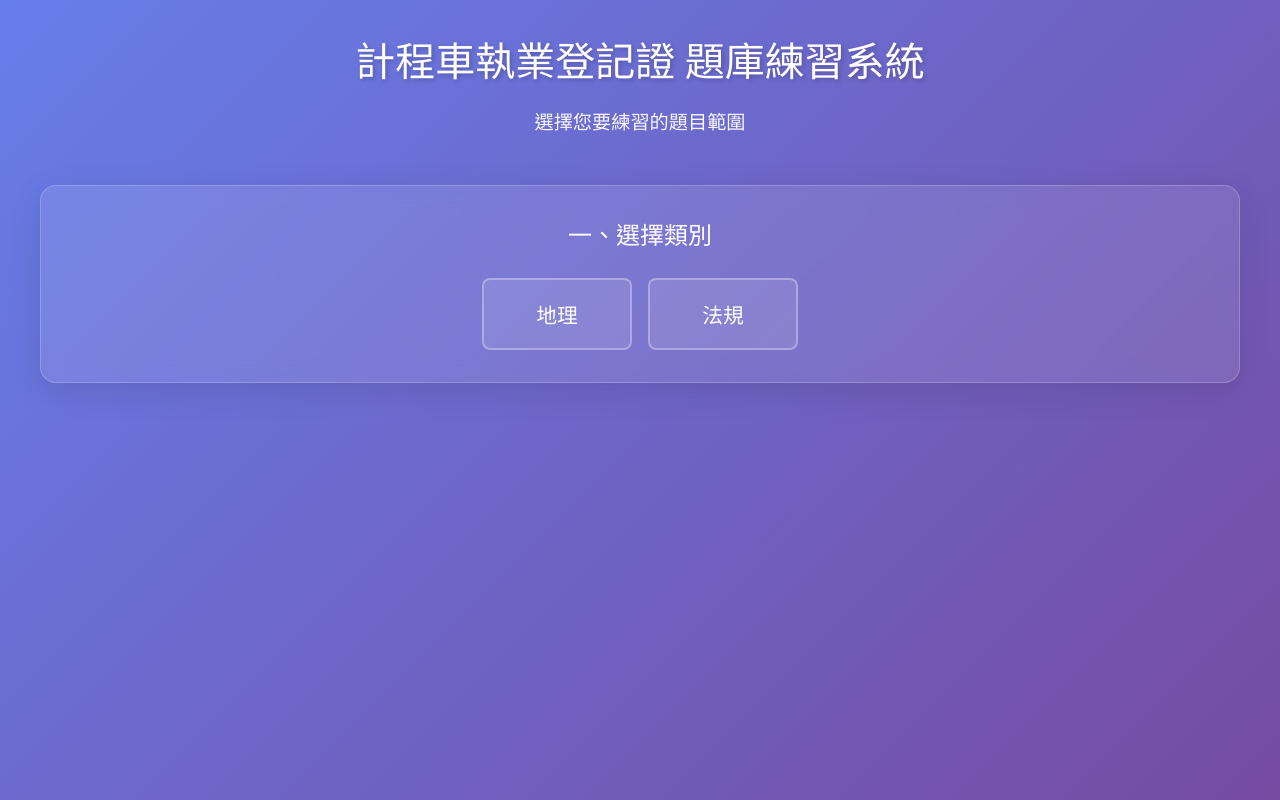
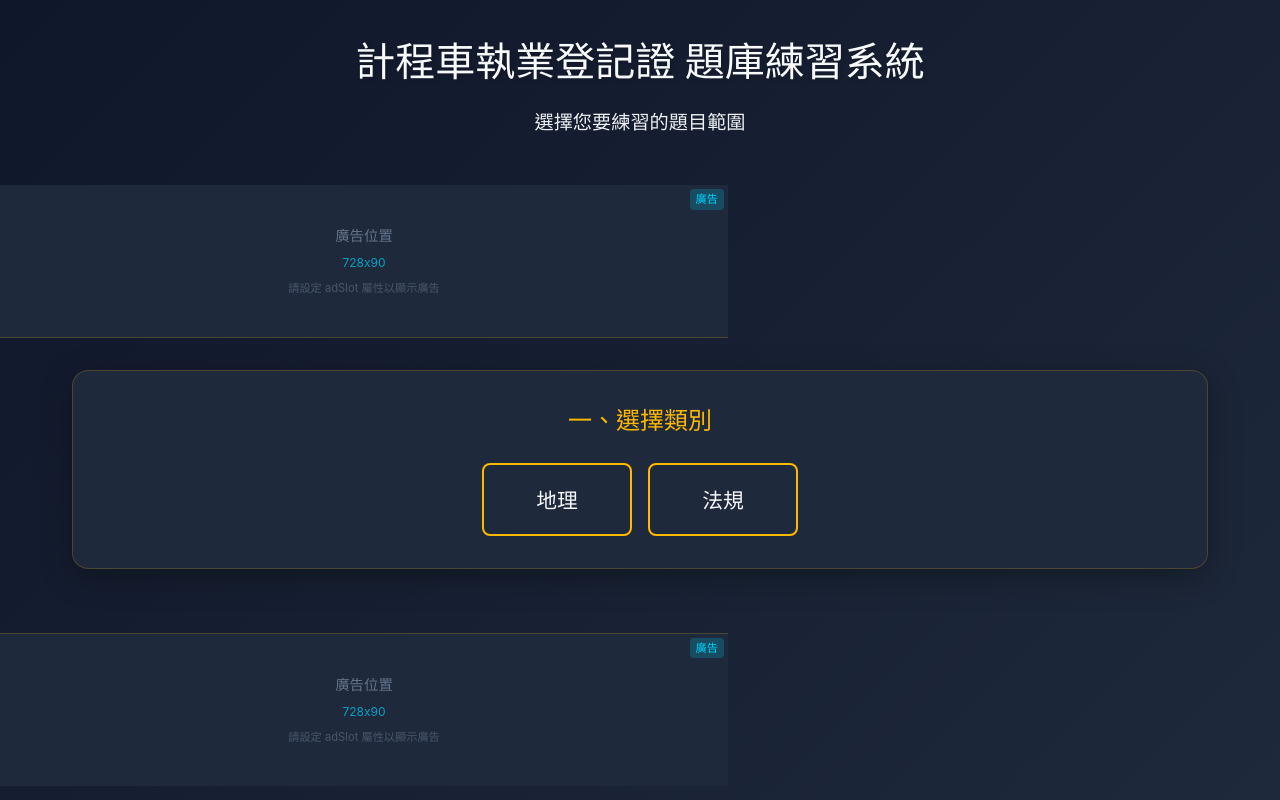
Before and after one commit to redyjohn/taxiquiz, a React (Vite) app: page / in a window 1280 px wide. Built offline with nearby package versions, Linux system fonts and the light colour scheme.

Commit message:
更新配色為深夜黃格主題並添加 Google AdSense 廣告功能

```diff
--- a/index.html
+++ b/index.html
@@ -5,6 +5,9 @@
     <link rel="icon" type="image/svg+xml" href="/vite.svg" />
     <meta name="viewport" content="width=device-width, initial-scale=1.0" />
     <title>計程車執業登記證題庫練習系統</title>
+    <!-- Google AdSense -->
+    <script async src="https://pagead2.googlesyndication.com/pagead/js/adsbygoogle.js?client=ca-pub-4218582490253078"
+     crossorigin="anonymous"></script>
   </head>
   <body>
     <div id="root"></div>
--- /dev/null
+++ b/src/components/AdBanner.css
@@ -0,0 +1,133 @@
+.ad-banner {
+  width: 100%;
+  margin: 1rem 0;
+  position: relative;
+  background: #1E293B;
+  border: 1px solid rgba(255, 184, 0, 0.2);
+  border-radius: 8px;
+  overflow: hidden;
+}
+
+.ad-label {
+  position: absolute;
+  top: 4px;
+  right: 4px;
+  background: rgba(0, 212, 255, 0.2);
+  color: #00D4FF;
+  font-size: 0.7rem;
+  padding: 2px 6px;
+  border-radius: 4px;
+  z-index: 10;
+  font-weight: 600;
+}
+
+.ad-content {
+  width: 100%;
+  display: flex;
+  align-items: center;
+  justify-content: center;
+  min-height: 90px;
+}
+
+.ad-horizontal {
+  max-width: 728px;
+  margin-left: auto;
+  margin-right: auto;
+}
+
+.ad-horizontal .ad-content {
+  min-height: 90px;
+}
+
+.ad-vertical {
+  max-width: 300px;
+  margin-left: auto;
+  margin-right: auto;
+}
+
+.ad-vertical .ad-content {
+  min-height: 250px;
+  flex-direction: column;
+}
+
+.ad-square {
+  max-width: 300px;
+  margin-left: auto;
+  margin-right: auto;
+}
+
+.ad-square .ad-content {
+  min-height: 300px;
+}
+
+.ad-placeholder {
+  text-align: center;
+  color: #64748B;
+  padding: 2rem;
+}
+
+.ad-placeholder p {
+  margin: 0.5rem 0;
+  font-size: 0.9rem;
+}
+
+.ad-placeholder .ad-size {
+  font-size: 0.75rem;
+  color: #00D4FF;
+  opacity: 0.7;
+}
+
+.ad-placeholder .ad-note {
+  font-size: 0.7rem;
+  color: #64748B;
+  opacity: 0.6;
+  margin-top: 0.5rem;
+}
+
+/* 頁首/頁尾廣告 */
+.ad-header {
+  margin: 0;
+  border-radius: 0;
+  border-left: none;
+  border-right: none;
+  border-top: none;
+}
+
+.ad-footer {
+  margin: 0;
+  border-radius: 0;
+  border-left: none;
+  border-right: none;
+  border-bottom: none;
+}
+
+/* 側邊欄廣告 */
+.ad-sidebar {
+  position: sticky;
+  top: 100px;
+  margin-bottom: 2rem;
+}
+
+@media (max-width: 768px) {
+  .ad-banner {
+    margin: 0.5rem 0;
+  }
+
+  .ad-horizontal,
+  .ad-vertical,
+  .ad-square {
+    max-width: 100%;
+  }
+
+  .ad-horizontal .ad-content {
+    min-height: 50px;
+  }
+
+  .ad-vertical .ad-content {
+    min-height: 100px;
+  }
+
+  .ad-square .ad-content {
+    min-height: 200px;
+  }
+}
--- /dev/null
+++ b/src/components/AdBanner.jsx
@@ -0,0 +1,55 @@
+import { useEffect } from 'react'
+import './AdBanner.css'
+
+function AdBanner({ position = 'horizontal', className = '', adSlot = '' }) {
+  useEffect(() => {
+    // 初始化 AdSense 廣告
+    try {
+      if (window.adsbygoogle && window.adsbygoogle.loaded !== true) {
+        (window.adsbygoogle = window.adsbygoogle || []).push({})
+      }
+    } catch (e) {
+      console.error('AdSense error:', e)
+    }
+  }, [])
+
+  // 根據位置設置廣告尺寸
+  const getAdStyle = () => {
+    switch (position) {
+      case 'horizontal':
+        return { display: 'inline-block', width: '728px', height: '90px' }
+      case 'vertical':
+        return { display: 'inline-block', width: '300px', height: '250px' }
+      case 'square':
+        return { display: 'inline-block', width: '300px', height: '300px' }
+      default:
+        return { display: 'inline-block', width: '728px', height: '90px' }
+    }
+  }
+
+  const adContent = (
+    <div className={`ad-banner ad-${position} ${className}`}>
+      <div className="ad-label">廣告</div>
+      <div className="ad-content">
+        {adSlot ? (
+          <ins
+            className="adsbygoogle"
+            style={getAdStyle()}
+            data-ad-client="ca-pub-4218582490253078"
+            data-ad-slot={adSlot}
+          />
+        ) : (
+          <div className="ad-placeholder">
+            <p>廣告位置</p>
+            <p className="ad-size">{position === 'horizontal' ? '728x90' : position === 'vertical' ? '300x250' : '300x300'}</p>
+            <p className="ad-note">請設定 adSlot 屬性以顯示廣告</p>
+          </div>
+        )}
+      </div>
+    </div>
+  )
+
+  return adContent
+}
+
+export default AdBanner
--- a/src/components/HomePage.css
+++ b/src/components/HomePage.css
@@ -1,8 +1,29 @@
 .home-page {
   min-height: 100vh;
-  background: linear-gradient(135deg, #667eea 0%, #764ba2 100%);
-  padding: 2rem;
-  color: white;
+  background: linear-gradient(135deg, #0F172A 0%, #1E293B 100%);
+  padding: 0;
+  color: #F8FAFC;
+}
+
+.home-page > .home-header,
+.home-page > .selection-container {
+  padding-left: 2rem;
+  padding-right: 2rem;
+}
+
+.home-page > .home-header {
+  padding-top: 2rem;
+  padding-bottom: 0;
+}
+
+.home-page > .selection-container {
+  padding-top: 2rem;
+  padding-bottom: 2rem;
+}
+
+.home-page > .ad-header,
+.home-page > .ad-footer {
+  padding: 0;
 }
 
 .home-header {
@@ -27,19 +48,20 @@
 }
 
 .selection-step {
-  background: rgba(255, 255, 255, 0.1);
+  background: #1E293B;
   backdrop-filter: blur(10px);
   border-radius: 16px;
   padding: 2rem;
   margin-bottom: 2rem;
-  box-shadow: 0 8px 32px rgba(0, 0, 0, 0.1);
-  border: 1px solid rgba(255, 255, 255, 0.2);
+  box-shadow: 0 8px 32px rgba(0, 0, 0, 0.3);
+  border: 1px solid rgba(255, 184, 0, 0.2);
 }
 
 .selection-step h3 {
   margin: 0 0 1.5rem 0;
   font-size: 1.5rem;
-  color: white;
+  color: #FFB800;
+  font-weight: 700;
 }
 
 .button-group {
@@ -53,27 +75,28 @@
   padding: 1rem 2rem;
   font-size: 1.1rem;
   font-weight: 600;
-  border: 2px solid rgba(255, 255, 255, 0.3);
+  border: 2px solid #FFB800;
   border-radius: 8px;
-  background: rgba(255, 255, 255, 0.1);
-  color: white;
+  background: #1E293B;
+  color: #F8FAFC;
   cursor: pointer;
   transition: all 0.3s ease;
   min-width: 150px;
 }
 
 .selection-button:hover {
-  background: rgba(255, 255, 255, 0.2);
-  border-color: rgba(255, 255, 255, 0.5);
+  background: #FFB800;
+  border-color: #FFB800;
+  color: #0F172A;
   transform: translateY(-2px);
-  box-shadow: 0 4px 12px rgba(0, 0, 0, 0.2);
+  box-shadow: 0 4px 12px rgba(255, 184, 0, 0.4);
 }
 
 .selection-button.active {
-  background: white;
-  color: #667eea;
-  border-color: white;
-  box-shadow: 0 4px 12px rgba(255, 255, 255, 0.3);
+  background: #FFB800;
+  color: #0F172A;
+  border-color: #FFB800;
+  box-shadow: 0 4px 12px rgba(255, 184, 0, 0.5);
 }
 
 .category-button {
@@ -95,19 +118,19 @@
   padding: 1.5rem 4rem;
   font-size: 1.5rem;
   font-weight: 700;
-  background: white;
-  color: #667eea;
+  background: #FFB800;
+  color: #0F172A;
   border: none;
   border-radius: 12px;
   cursor: pointer;
   transition: all 0.3s ease;
-  box-shadow: 0 4px 16px rgba(0, 0, 0, 0.2);
+  box-shadow: 0 4px 16px rgba(255, 184, 0, 0.5);
 }
 
 .start-button:hover {
   transform: translateY(-3px);
-  box-shadow: 0 6px 20px rgba(0, 0, 0, 0.3);
-  background: #f8f9fa;
+  box-shadow: 0 6px 20px rgba(255, 184, 0, 0.6);
+  background: #FFC700;
 }
 
 .start-button:active {
--- a/src/components/HomePage.jsx
+++ b/src/components/HomePage.jsx
@@ -1,5 +1,6 @@
 import { useState } from 'react'
 import { questionStructure } from '../data/questionStructure'
+import AdBanner from './AdBanner'
 import './HomePage.css'
 
 function HomePage({ onStartQuiz }) {
@@ -105,6 +106,8 @@ function HomePage({ onStartQuiz }) {
         <p>選擇您要練習的題目範圍</p>
       </header>
 
+      <AdBanner position="horizontal" className="ad-header" />
+
       <div className="selection-container">
         <div className="selection-step">
           <h3>一、選擇類別</h3>
@@ -143,12 +146,16 @@ function HomePage({ onStartQuiz }) {
 
         {selectedCategory && selectedType && selectedRange && (
           <div className="start-section">
+            <AdBanner position="horizontal" />
             <button className="start-button" onClick={handleStart}>
               開始練習
             </button>
+            <AdBanner position="horizontal" />
           </div>
         )}
       </div>
+
+      <AdBanner position="horizontal" className="ad-footer" />
     </div>
   )
 }
--- a/src/components/QuizPage.jsx
+++ b/src/components/QuizPage.jsx
@@ -2,6 +2,7 @@ import { useState, useEffect } from 'react'
 import { loadQuestionBank, filterQuestionsByRange, shuffleQuestions } from '../utils/questionLoader'
 import { getQuestionBankPath } from '../data/questionStructure'
 import QuizResult from './QuizResult'
+import AdBanner from './AdBanner'
 import './QuizPage.css'
 
 function QuizPage({ quizConfig, onBack }) {
@@ -193,6 +194,8 @@ function QuizPage({ quizConfig, onBack }) {
         </div>
       </header>
 
+      <AdBanner position="horizontal" className="ad-header" />
+
       <div className="quiz-content">
         <div className="question-card">
           <div className="question-number">題目 {currentQuestion.id}</div>
--- a/src/components/QuizResult.jsx
+++ b/src/components/QuizResult.jsx
@@ -1,3 +1,4 @@
+import AdBanner from './AdBanner'
 import './QuizResult.css'
 
 function QuizResult({ questions, answers, quizConfig, onBack, onRetry, onRetryWrongQuestions }) {
@@ -14,8 +15,8 @@ function QuizResult({ questions, answers, quizConfig, onBack, onRetry, onRetryWr
   )
 
   const getScoreColor = () => {
-    if (score >= 80) return '#4caf50'
-    if (score >= 60) return '#ff9800'
+    if (score >= 80) return '#FFB800'
+    if (score >= 60) return '#00D4FF'
     return '#f44336'
   }
 
@@ -28,6 +29,8 @@ function QuizResult({ questions, answers, quizConfig, onBack, onRetry, onRetryWr
 
   return (
     <div className="result-page">
+      <AdBanner position="horizontal" className="ad-header" />
+
       <div className="result-container">
         <header className="result-header">
           <h1>測驗結果</h1>
@@ -123,6 +126,8 @@ function QuizResult({ questions, answers, quizConfig, onBack, onRetry, onRetryWr
           </button>
         </div>
       </div>
+
+      <AdBanner position="horizontal" className="ad-footer" />
     </div>
   )
 }
```
Also changed, not shown: src/components/QuizPage.css (+91 -44 lines), src/components/QuizResult.css (+55 -34 lines), 1 other file (tests, documents, lock files or other folders).
